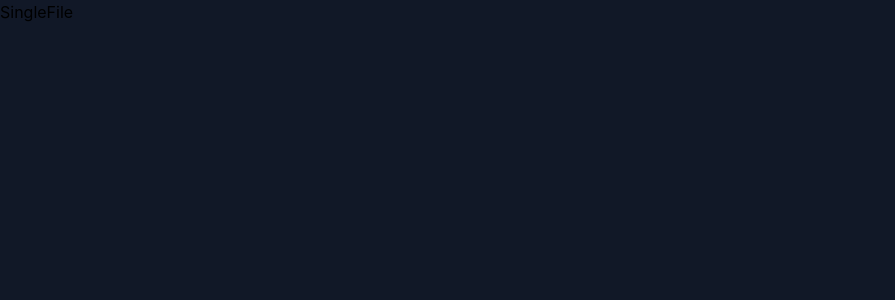
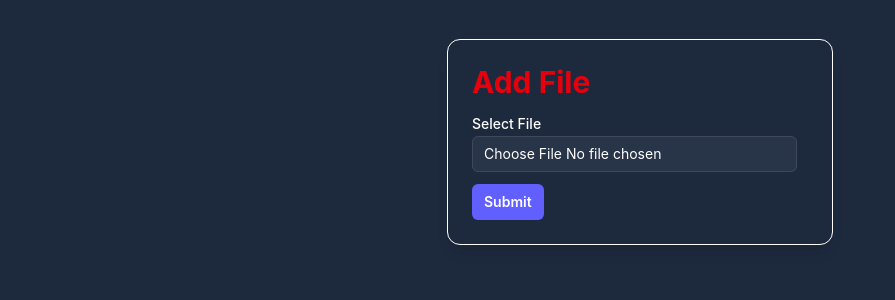
Before and after one commit to peoplesphere/mediaflow-frontend, a React (Vite) app: page /file/add-file in a window 1280 px wide. Shown: the top 300 px of the page, without its empty margins (0-895 px from the left). Built offline with nearby package versions, Linux system fonts and the light colour scheme; sample sign-in values are in the browser's storage.

Commit message:
feat: add file upload functionality with validation and S3 integration

```diff
--- a/package.json
+++ b/package.json
@@ -10,6 +10,7 @@
     "preview": "vite preview"
   },
   "dependencies": {
+    "@hookform/resolvers": "^5.2.2",
     "@reduxjs/toolkit": "^2.11.2",
     "@tailwindcss/vite": "^4.2.2",
     "@tanstack/react-query": "^5.96.2",
@@ -20,7 +21,8 @@
     "react-hot-toast": "^2.6.0",
     "react-redux": "^9.2.0",
     "react-router-dom": "^7.14.0",
-    "tailwindcss": "^4.2.2"
+    "tailwindcss": "^4.2.2",
+    "zod": "^4.3.6"
   },
   "devDependencies": {
     "@eslint/js": "^9.39.4",
--- a/src/App.jsx
+++ b/src/App.jsx
@@ -37,8 +37,8 @@ function App() {
         <Route element={<ProtectedRoute />}>
           <Route path="/profile" element={<Profile />} />
           <Route path="/dashboard" element={<Dashboard />} />
-          <Route path="/file/AddFile" element={<AddFile />} />
-          <Route path="/file/AllFiles" element={<AllFiles />} />
+          <Route path="/file/add-file" element={<AddFile />} />
+          <Route path="/file/all-files" element={<AllFiles />} />
           <Route path="/file/:fileId" element={<SingleFile />} />
         </Route >
 
--- a/src/index.css
+++ b/src/index.css
@@ -1,6 +1,33 @@
 @import "tailwindcss";
 
-body {
-  background-color: #111827; /* gray-900 */
-  min-height: 100vh;
+/* @import "tailwindcss"; */
+
+@layer base{
+  body {
+    @apply bg-slate-800 text-white
+  }
 }
+
+.dynamic-react-form-sec{
+  @apply mx-auto flex max-w-sm items-center gap-x-4 rounded-xl  p-6 shadow-lg outline mt-10
+}
+
+.dynamic-form-header{
+  @apply text-3xl font-bold text-red-600
+}
+
+.form-label{
+  @apply block text-sm/6 font-medium text-white
+}
+
+.form-input-field{
+  @apply block w-full rounded-md bg-white/5 px-3 py-1.5 text-base text-white outline-1 -outline-offset-1 outline-white/10 placeholder:text-gray-500 focus:outline-2 focus:-outline-offset-2 focus:outline-indigo-500 sm:text-sm/6
+}
+
+.error-message{
+  @apply text-red-400 text-xs mt-1
+}
+
+.form-submit-btn{
+  @apply rounded-md bg-indigo-500 px-3 py-2 text-sm font-semibold text-white focus-visible:outline-2 focus-visible:outline-offset-2 focus-visible:outline-indigo-500 mt-3
+}
--- a/src/pages/files/AddFile.jsx
+++ b/src/pages/files/AddFile.jsx
@@ -1,8 +1,101 @@
-import React from 'react'
+import React, { useState } from 'react'
+import { useForm } from 'react-hook-form'
+import { z } from "zod"
+import { zodResolver } from '@hookform/resolvers/zod'
+import { Link, useNavigate } from 'react-router-dom'
+import toast from 'react-hot-toast'
+import fileService from '../../features/file/services/fileService'
+
+const fileSchema = z.object({
+    selectedFile: z.any()
+        .refine((files) => files?.[0], 'File required hai')
+        .refine((files) => files?.[0]?.size <= 100 * 1024 * 1024, 'Max 5MB allowed')
+        .refine(
+            (files) => ['image/jpeg', 'image/png', 'video/mp4'].includes(files?.[0]?.type),
+            'Only jpg, png, mp4 allowed'
+        )
+})
 
 function AddFile() {
+    const navigate = useNavigate()
+    const [uploading, setUploading] = useState(false)
+
+    const {
+        handleSubmit,
+        register,
+        // setError,
+        formState: { errors, isSubmitting }
+    } = useForm({
+        resolver: zodResolver(fileSchema)
+    })
+
+    const onSubmit = async (data) => {
+        console.log("formdata ->", {
+            ...data, selectedFile: data.selectedFile[0]
+        })
+        const file = data.selectedFile[0] // actual file object
+        //TODO: api call
+        try {
+            setUploading(true)
+
+            // step1. get presigned URL
+            toast.loading('Getting upload URL...')
+            const { fileId, presignedUrl } = await fileService.getUploadUrl({
+                originalName: file.name,
+                mimeType: file.type,
+                fileSize: file.size,
+            })
+
+            // step2. upload file to s3
+            toast.dismiss()
+            toast.loading("Uploading to client....")
+            await fileService.uploadFileToS3(presignedUrl, file)
+
+            // step3. start processing
+            toast.dismiss()
+            toast.loading("Starting processing...")
+            await fileService.confirmUpload(fileId)
+
+            toast.dismiss()
+            toast.success("File Uploaded! Processing in background")
+            navigate('/file/all-files')
+
+
+        } catch (error) {
+            toast.dismiss()
+            toast.error(error.response?.data?.message || "File Upload Failed!")
+
+        } finally {
+            setUploading(false)
+        }
+
+    }
     return (
-        <div>AddFile</div>
+        <section className='dynamic-react-form-sec'>
+            <div className='dynamic-form-insidebox'>
+                <div className="dynamic-form-header">
+                    <h2>Add File</h2>
+                </div>
+                <div className='main-form-sec mt-3'>
+                    <form onSubmit={handleSubmit(onSubmit)} className='dynamic-react-form'>
+                        <div className='form-field'>
+                            <label className='form-label'>Select File</label>
+                            <input
+                                type="file"
+                                placeholder='Enter Title'
+                                {...register('selectedFile')}
+                                className='form-input-field'
+                            />
+                            {errors.selectedFile && <p className='error-message'>{errors.selectedFile.message}</p>}
+                        </div>
+                        <button type='submit' className='form-submit-btn'>
+                            {isSubmitting ? "Submitting" : "Submit"}
+                        </button>
+                        {errors.root && <p className='error-message'>{errors.root.message}</p>}
+                    </form>
+                </div>
+            </div>
+        </section>
     )
 }
 
```
Also changed, not shown: 1 other file (tests, documents, lock files or other folders).
